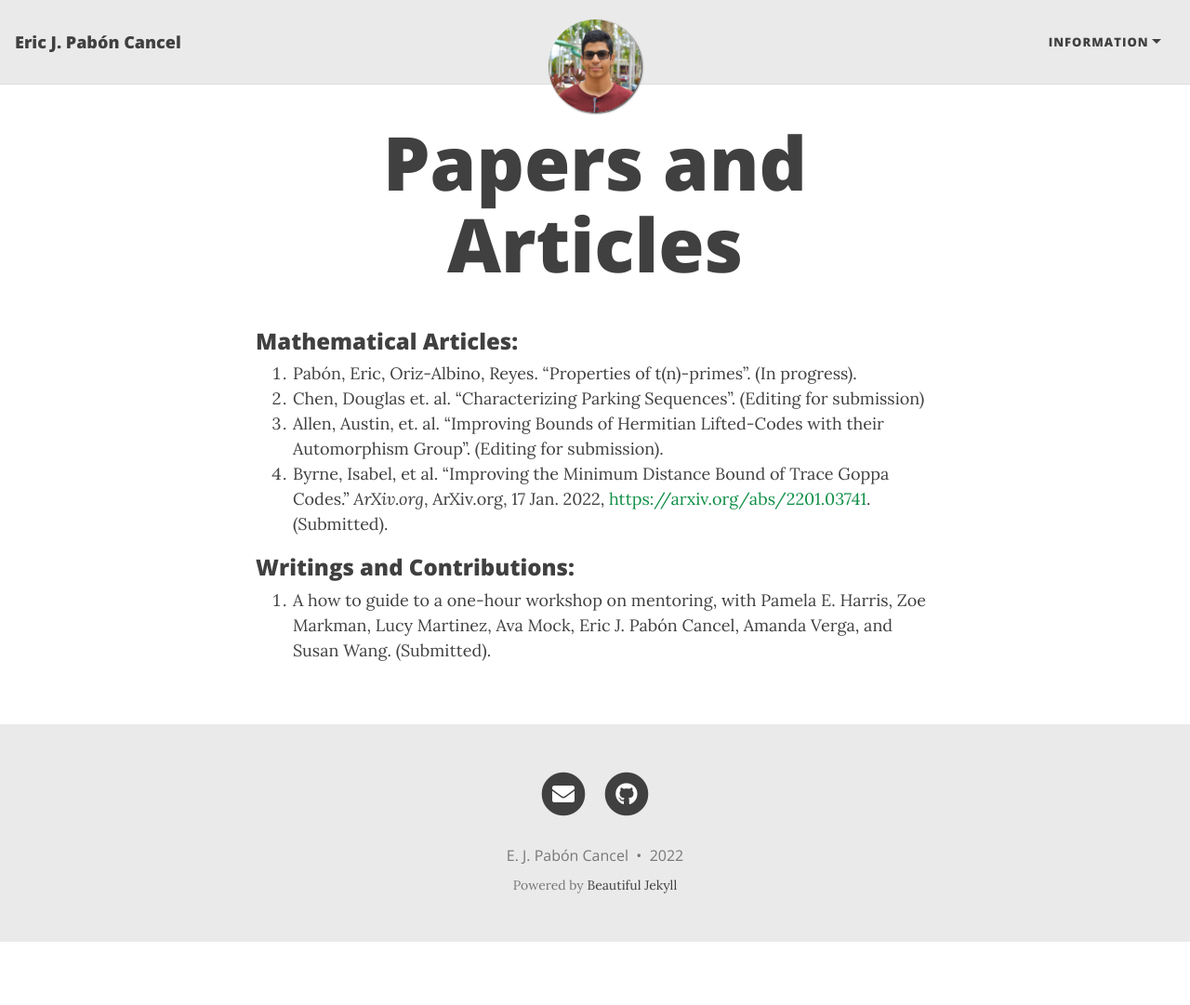
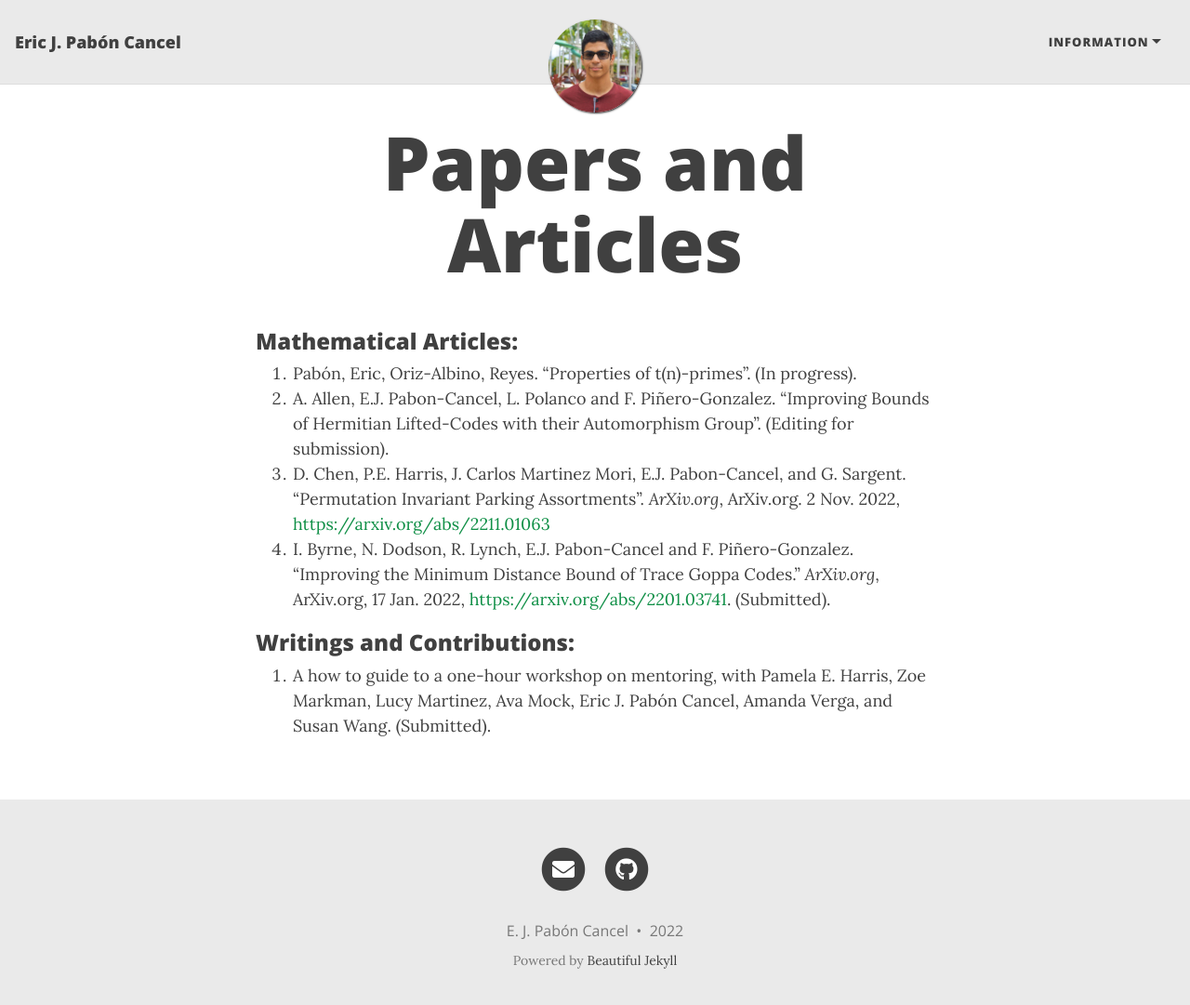
Before and after one commit to ejpaboncancel/ejpaboncancel-old.github.io, a Jekyll site: the page built from papers.md, in a window 1280 px wide and 1094 px high. Shown: the top 1081 px of the window at 93% size. Built offline with Jekyll 4.4.1, drawn with Linux system fonts in a browser that asks for light colours; nearby versions of some CDN libraries.

Commit message:
Update papers.md

```diff
--- a/papers.md
+++ b/papers.md
@@ -6,9 +6,9 @@ title: Papers and Articles
 ### Mathematical Articles:
 
 1. Pabón, Eric, Oriz-Albino, Reyes. "Properties of t(n)-primes". (In progress).
-2. Chen, Douglas et. al. "Characterizing Parking Sequences". (Editing for submission)
-3. Allen, Austin, et. al. "Improving Bounds of Hermitian Lifted-Codes with their Automorphism Group". (Editing for submission).
-4. Byrne, Isabel, et al. “Improving the Minimum Distance Bound of Trace Goppa Codes.” *ArXiv.org*, ArXiv.org, 17 Jan. 2022, <a href="https://arxiv.org/abs/2201.03741"> https://arxiv.org/abs/2201.03741</a>. (Submitted).
+2. A. Allen, E.J. Pabon-Cancel, L. Polanco and F. Piñero-Gonzalez. "Improving Bounds of Hermitian Lifted-Codes with their Automorphism Group". (Editing for submission).
+3. D. Chen, P.E. Harris, J. Carlos Martinez Mori, E.J. Pabon-Cancel, and G. Sargent. "Permutation Invariant Parking Assortments". *ArXiv.org*, ArXiv.org. 2 Nov. 2022, <a href="https://arxiv.org/abs/2211.01063"> https://arxiv.org/abs/2211.01063</a>
+4. I. Byrne, N. Dodson, R. Lynch, E.J. Pabon-Cancel and F. Piñero-Gonzalez. “Improving the Minimum Distance Bound of Trace Goppa Codes.” *ArXiv.org*, ArXiv.org, 17 Jan. 2022, <a href="https://arxiv.org/abs/2201.03741"> https://arxiv.org/abs/2201.03741</a>. (Submitted).
 
 ### Writings and Contributions:
 
```
